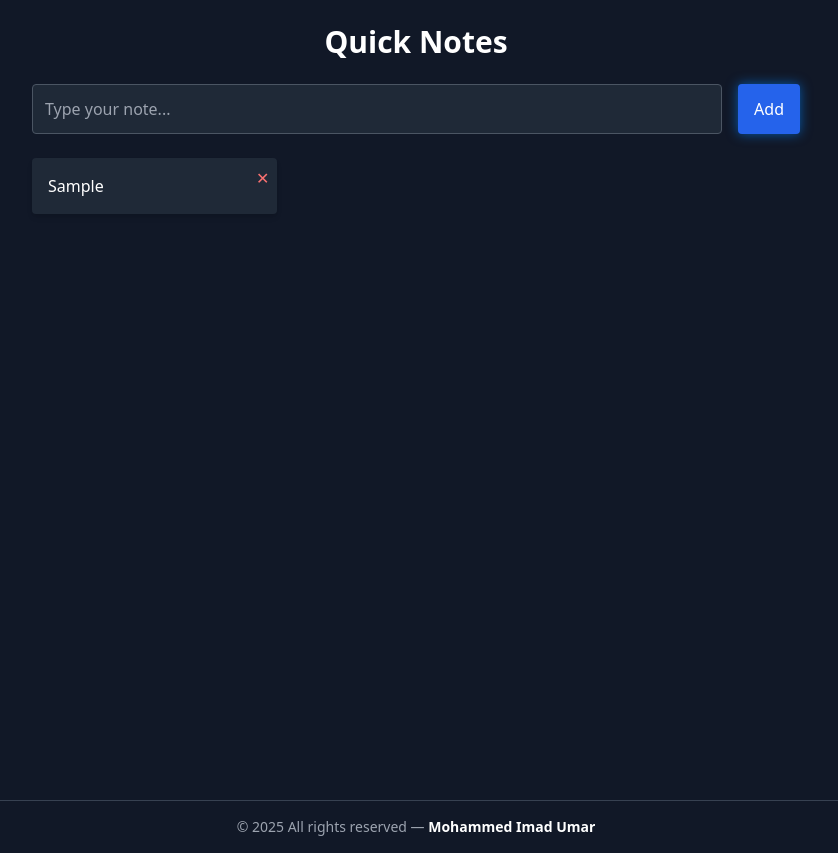
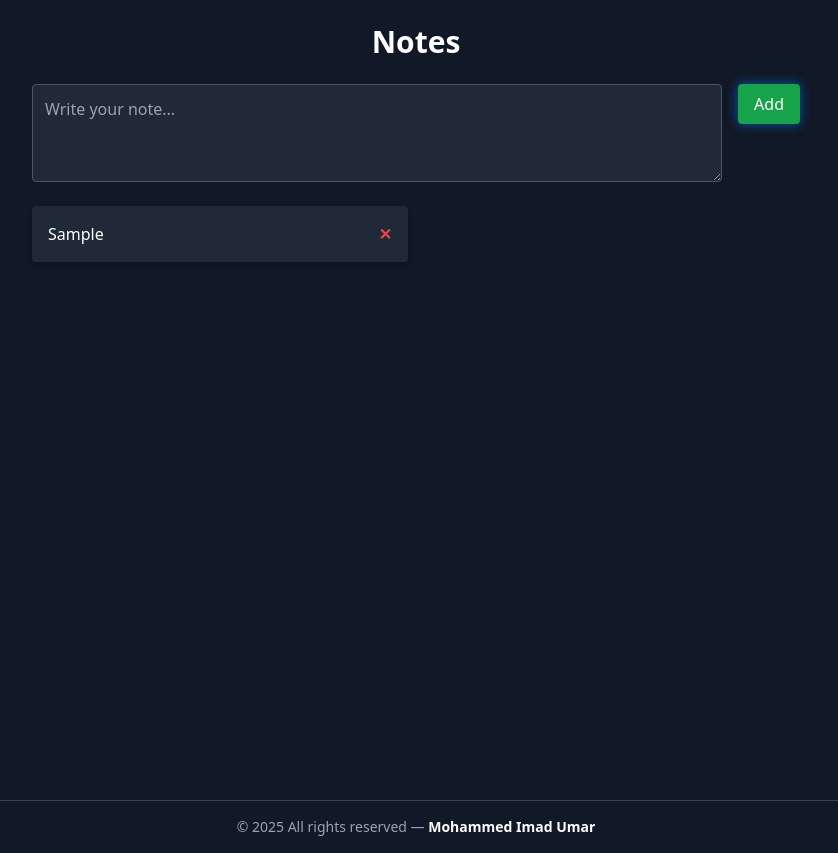
Before and after one commit to mohammed-imad-umar/college-companion, a React (Vite) app: page /notes in a window 1280 px wide. Both pictures are taken after typing "Sample" into the empty fields and a click on the button "Add". Shown: the whole page, without its empty margins (224-1062 px from the left). Built offline with nearby package versions, Linux system fonts and the light colour scheme; no server answers.

Commit message:
Update NotesApp.jsx

```diff
--- a/src/pages/NotesApp.jsx
+++ b/src/pages/NotesApp.jsx
@@ -2,24 +2,25 @@ import React, { useState, useEffect } from "react";
 
 const NotesApp = () => {
   const [notes, setNotes] = useState(() => {
-    const saved = localStorage.getItem("college_notes");
-    return saved ? JSON.parse(saved) : [];
+    const stored = localStorage.getItem("college_notes");
+    return stored ? JSON.parse(stored) : [];
   });
 
-  const [input, setInput] = useState("");
+  const [newNote, setNewNote] = useState("");
 
   useEffect(() => {
     localStorage.setItem("college_notes", JSON.stringify(notes));
   }, [notes]);
 
   const addNote = () => {
-    if (input.trim() === "") return;
-    const newNote = {
-      id: Date.now(),
-      text: input,
-    };
-    setNotes([newNote, ...notes]);
-    setInput("");
+    if (newNote.trim()) {
+      const note = {
+        id: Date.now(),
+        text: newNote,
+      };
+      setNotes([note, ...notes]);
+      setNewNote("");
+    }
   };
 
   const deleteNote = (id) => {
@@ -28,35 +29,35 @@ const NotesApp = () => {
 
   return (
     <div className="min-h-screen bg-gray-900 text-white p-6">
-      <h1 className="text-3xl font-bold mb-6 text-center">Quick Notes</h1>
+      <h1 className="text-3xl font-bold mb-6 text-center">Notes</h1>
 
-      <div className="max-w-3xl mx-auto">
-        <div className="flex gap-4 mb-6">
-          <input
-            type="text"
-            value={input}
-            onChange={(e) => setInput(e.target.value)}
-            placeholder="Type your note..."
+      <div className="max-w-3xl mx-auto space-y-6">
+        <div className="flex gap-4">
+          <textarea
+            rows={3}
+            value={newNote}
+            onChange={(e) => setNewNote(e.target.value)}
+            placeholder="Write your note..."
             className="w-full p-3 rounded bg-gray-800 border border-gray-600"
           />
           <button
             onClick={addNote}
-            className="glow-button bg-blue-600 hover:bg-blue-700 text-white px-4 py-2 rounded"
+            className="glow-button bg-green-600 hover:bg-green-700 text-white px-4 py-2 rounded h-fit"
           >
             Add
           </button>
         </div>
 
-        <div className="grid grid-cols-1 sm:grid-cols-2 md:grid-cols-3 gap-4">
+        <div className="grid grid-cols-1 md:grid-cols-2 gap-4">
           {notes.map((note) => (
             <div
               key={note.id}
-              className="bg-gray-800 p-4 rounded shadow-md relative"
+              className="bg-gray-800 rounded p-4 shadow-md flex justify-between items-start"
             >
-              <p>{note.text}</p>
+              <p className="whitespace-pre-wrap">{note.text}</p>
               <button
                 onClick={() => deleteNote(note.id)}
-                className="absolute top-2 right-2 text-red-400 hover:text-red-600"
+                className="text-red-500 hover:text-red-700 ml-4 font-bold"
               >
                 ✕
               </button>
```
